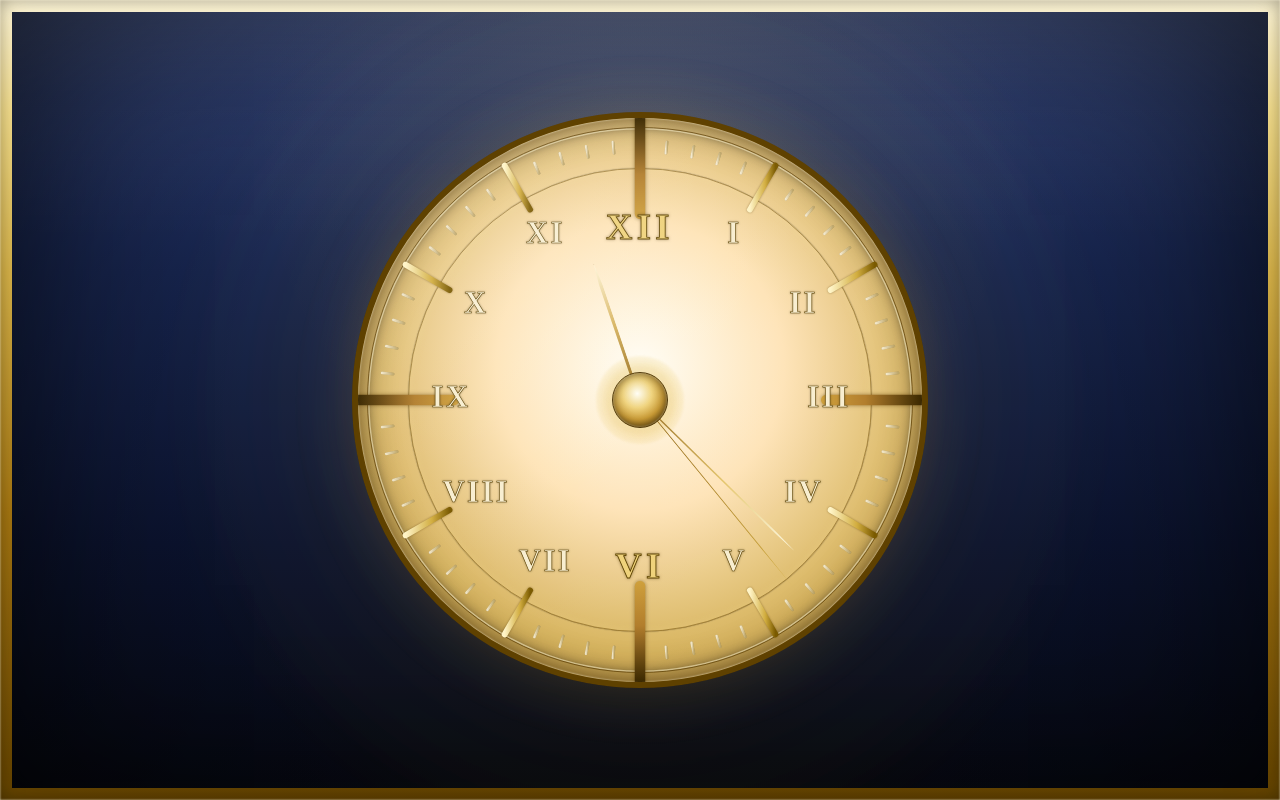
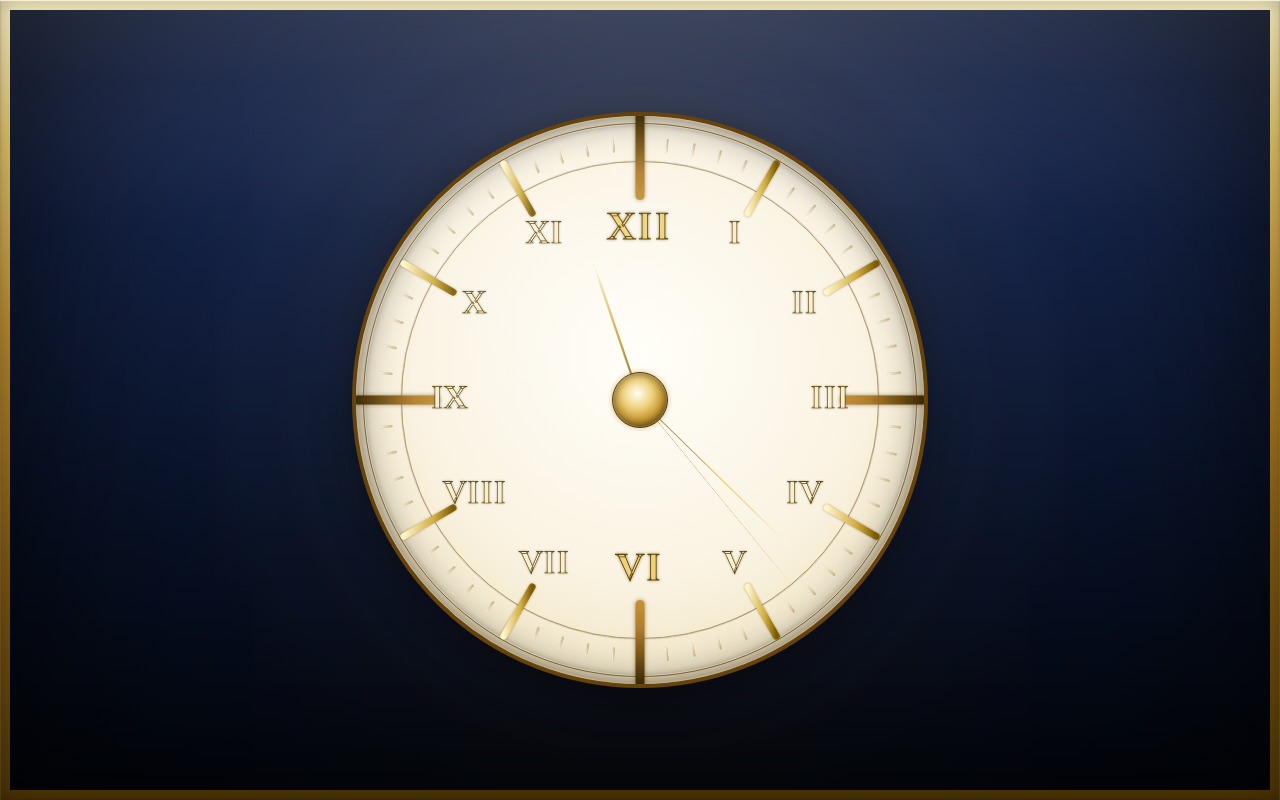
Before and after one commit to mcckyle/the-clock, a React (Vite) app: page / in a window 1280 px wide. Built offline with nearby package versions, Linux system fonts and the light colour scheme.

Commit message:
TickMarks.jsx: Slightly decrease quarter mark length, increase hour mark length.

```diff
--- a/index.html
+++ b/index.html
@@ -9,7 +9,7 @@
     <link rel="preconnect" href="https://fonts.googleapis.com">
     <link rel="preconnect" href="https://fonts.gstatic.com" crossorigin>
     <link
-      href="https://fonts.googleapis.com/css2?family=Cinzel+Decorative:wght@700&family=Playfair+Display:wght@500;600;700&display=swap"
+      href="https://fonts.googleapis.com/css2?family=Cinzel:wght@500;600;700&family=Playfair+Display:wght@500;600;700&display=swap"
       rel="stylesheet"
     >
 
@@ -18,6 +18,9 @@
       content="Horologium Regale — a classical historically inspired analog clock rendered in React."
     />
     <meta name="theme-color" content="#d4b534">
+
+    <!-- Prevent White Flash Before CSS Loads. -->
+    <style>html { background: #0b1016; color-scheme: dark; } body { margin: 0; }</style>
   </head>
   <body>
     <div id="root"></div>
--- a/src/App.css
+++ b/src/App.css
@@ -13,17 +13,17 @@
   isolation: isolate;
 
   background: radial-gradient(
-    circle at 50% 18%,
-    rgba(255, 231, 160, 0.10) 0%,
-    rgba(214, 170, 54, 0.05) 20%,
-    transparent 42%
+    circle at 50% 16%,
+    rgba(243, 211, 114, 0.08) 0%,
+    rgba(176, 126, 18, 0.04) 24%,
+    transparent 44%
   ),
   linear-gradient(
     180deg,
-    #2c3f78 0%,
-    #182650 34%,
-    #0c1430 68%,
-    #060811 100%
+    #233566 0%,
+    #142246 32%,
+    #081126 68%,
+    #03050c 100%
   );
   box-shadow: inset 0 0 180px rgba(0, 0, 0, 0.52),
               inset 0 0 30px rgba(255, 226, 150, 0.04);
@@ -37,16 +37,16 @@
   inset: 0;
   z-index: 20; /* Required for frame to properly render. */
 
-  padding: 12px;
+  padding: 10px;
   pointer-events: none;
 
   background: linear-gradient(
     180deg,
-    #fff8df 0%,
-    #f4de8f 14%,
-    #d6b24b 34%,
-    #a37412 64%,
-    #5e3e00 100%
+    #f6ebbf 0%,
+    #d8bc63 18%,
+    #b18328 42%,
+    #7a5612 70%,
+    #4a3204 100%
   );
 
   mask:
@@ -54,9 +54,9 @@
     linear-gradient(#000 0 0);
   mask-composite: exclude;
   box-shadow:
-    inset 0 0 2px rgba(255, 248, 220, 0.95),
-    inset 0 0 18px rgba(0, 0, 0, 0.38),
-    inset 0 0 42px rgba(255, 215, 0, 0.08);
+    inset 0 1px 1px rgba(255, 250, 225, 0.9),
+    inset 0 -1px 2px rgba(60, 35, 0, 0.55),
+    inset 0 0 24px rgba(0, 0, 0, 0.28);
 }
 
 /* App Controlled Edge Vignette Styles. */
@@ -84,9 +84,9 @@
 
   background: radial-gradient(
     circle,
-    rgba(255, 222, 120, 0.11) 0%,
-    rgba(255, 205, 92, 0.06) 32%,
-    rgba(255, 215, 0, 0.025) 52%,
+    rgba(255, 226, 132, 0.10) 0%,
+    rgba(229, 179, 57, 0.05) 28%,
+    rgba(191, 132, 22, 0.02) 52%,
     transparent 76%
   );
   filter: blur(6px);
@@ -101,8 +101,8 @@
   pointer-events: none;
   background: linear-gradient(
     180deg,
-    rgba(255, 245, 220, 0.10) 0%,
-    rgba(255, 240, 200, 0.04) 12%,
-    transparent 30%
+    rgba(255, 246, 221, 0.12) 0%,
+    rgba(248, 226, 173, 0.05) 10%,
+    transparent 28%
   );
 }
--- a/src/components/AnalogClock/AnalogClock.module.css
+++ b/src/components/AnalogClock/AnalogClock.module.css
@@ -15,14 +15,14 @@
 .outerHalo
 {
     position: absolute;
-    width: 116vmin;
-    height: 116vmin;
+    width: 102vmin;
+    height: 102vmin;
     border-radius: 50%;
     background: radial-gradient(
         circle,
-        rgba(214, 170, 54, 0.10) 0%,
-        rgba(214, 170, 54, 0.04) 38%,
-        transparent 74%
+        rgba(182, 134, 34, 0.08) 0%,
+        rgba(182, 134, 34, 0.03) 40%,
+        transparent 72%
     );
 
     opacity: 0.7;
@@ -44,37 +44,37 @@
     overflow: hidden;
 
     background: radial-gradient(
-        circle at 50% 44%,
-        #fffdf4 0%,
-        #fee4b7 34%,
-        #d7b35d 68%,
-        #8b6112 100%
+        circle at 50% 42%,
+        #fffef8 0%,
+        #faf3e2 52%,
+        #efe2bf 82%,
+        #d7c29a 100%
     );
-    border: 0.85vmin solid #5f4100;
+    border: 0.55vmin solid #65430a;
 
     box-shadow: inset 0 0 2px rgba(255, 249, 224, 0.95),
                 inset 0 0 12px rgba(92, 58, 0, 0.42),
                 inset 0 0 36px rgba(0, 0, 0, 0.45),
-                0 0 60px rgba(214, 170, 54, 0.18);
+                0 10px 40px rgba(0, 0, 0, 0.38);
 }
 
 /* ==== OUTER GILT BEZEL STYLES. ==== */
 .bezelRing
 {
     position: absolute;
-    inset: 1.1vmin;
+    inset: 0.9vmin;
     border-radius: 50%;
     border: 0.18vmin solid rgba(88, 58, 0, 0.7);
 
-    box-shadow: inset 0 0 0 0.18vmin rgba(255, 244, 202, 0.55),
-                inset 0 0 10px rgba(0, 0, 0, 0.35);
+    box-shadow: inset 0 0 0 0.12vmin rgba(255, 245, 210, 0.45),
+                inset 0 0 6px rgba(0, 0, 0, 0.25);
 }
 
 /* ==== INNER BRONZE RING STYLES. ==== */
 .innerBezel
 {
     position: absolute;
-    inset: 6.2vmin;
+    inset: 5.6vmin;
     border-radius: 50%;
     border: 0.14vmin solid rgba(102, 70, 0, 0.5);
     box-shadow: inset 0 0 8px rgba(255, 234, 170, 0.18),
@@ -95,7 +95,7 @@
     );
 
     mix-blend-mode: soft-light;
-    opacity: 0.65;
+    opacity: 0.28;
     z-index: 3;
     pointer-events: none;
 }
@@ -104,14 +104,14 @@
 .solarCore
 {
     position: absolute;
-    width: 11vmin;
-    height: 11vmin;
+    width: 8vmin;
+    height: 8vmin;
     border-radius: 50%;
 
     background: radial-gradient(
         circle,
-        rgba(255, 243, 196, 0.78) 0%,
-        rgba(232, 190, 72, 0.32) 52%,
+        rgba(255, 243, 196, 0.45) 0%,
+        rgba(221, 176, 65, 0.18) 55%,
         transparent 82%
     );
     filter: blur(1px);
@@ -137,7 +137,7 @@
 
     box-shadow: inset 0 0 10px rgba(0, 0, 0, 0.5),
                 inset 0 0 2px rgba(255, 245, 205, 0.85),
-                0 0 12px rgba(214, 170, 54, 0.22);
+                0 0 4px rgba(0, 0, 0, 0.15);
 
     z-index: 8;
 }
--- a/src/components/ClockHands/ClockHands.module.css
+++ b/src/components/ClockHands/ClockHands.module.css
@@ -15,8 +15,8 @@
     position: absolute;
     top: 50%;
     left: 50%;
-    width: 4.4vmin;
-    height: 4.4vmin;
+    width: 3.4vmin;
+    height: 3.4vmin;
     transform: translate(-50%, -50%);
     border-radius: 50%;
 
@@ -52,7 +52,7 @@
 /* Hour Hand Styles. */
 .hourHand
 {
-    width: 1.8vmin;
+    width: 1.25vmin;
     height: 18vmin;
 
     background: linear-gradient(
@@ -71,7 +71,7 @@
 /* Minute Hand Styles. */
 .minuteHand
 {
-    width: 1.05vmin;
+    width: 0.82vmin;
     height: 27vmin;
 
     background: linear-gradient(
@@ -90,9 +90,10 @@
 /* Second Hand Styles. */
 .secondHand
 {
-    width: 0.34vmin;
+    width: 0.18vmin;
     height: 30vmin;
     border-radius: 999px;
+    opacity: 0.85;
 
     background: linear-gradient(
         to bottom,
--- a/src/components/RomanNumerals/RomanNumerals.module.css
+++ b/src/components/RomanNumerals/RomanNumerals.module.css
@@ -3,13 +3,13 @@
 /* Roman Numerals Styles. */
 .numeral
 {
-    font-family: "Cormorant Garamond", serif;
+    font-family: "Cinzel", serif;
     fill: #f8eed0;
     stroke: #5d4300;
     stroke-width: 0.22px;
     font-weight: 700;
     font-size: 1.36vmin;
-    letter-spacing: 0.08em;
+    letter-spacing: 0.04em;
     text-anchor: middle;
     dominant-baseline: middle;
     filter: drop-shadow(0 0 0.35px rgba(0, 0, 0, 0.32));
@@ -21,7 +21,7 @@
     fill: #efd27a;
     font-size: 1.62vmin;
     stroke-width: 0.3px;
-    letter-spacing: 0.12em;
+    letter-spacing: 0.08em;
 
     filter: drop-shadow(0 0 0.6px rgba(70, 45, 0, 0.5));
 }
--- a/src/components/TickMarks/TickMarks.jsx
+++ b/src/components/TickMarks/TickMarks.jsx
@@ -1,6 +1,6 @@
 //File name: TickMarks.jsx
 //Author: Kyle McColgan
-//Date: 16 March 2026
+//Date: 4 June 2026
 //Description: This file contains the tick marks component for the analog clock React project.
 
 import { useMemo } from "react";
@@ -20,8 +20,8 @@ export default function TickMarks()
       const isQuarter = i % 15 === 0;
       const isHour = i % 5 === 0;
 
-      const radiusInner = isQuarter ? 66 : isHour ? 78 : 88;
-      const radiusOuter = isQuarter ? 104 : isHour ? 96 : 92;
+      const radiusInner = isQuarter ? 72 : isHour ? 76 : 88;
+      const radiusOuter = isQuarter ? 101 : isHour ? 96 : 92;
 
       const x1 = 100 + radiusInner * Math.cos(angle);
       const y1 = 100 + radiusInner * Math.sin(angle);
--- a/src/components/TickMarks/TickMarks.module.css
+++ b/src/components/TickMarks/TickMarks.module.css
@@ -10,15 +10,15 @@
 /* ==== Minute Tick Marks Styles. ==== */
 .tick
 {
-    stroke-width: 0.95;
-    opacity: 0.82;
+    stroke-width: 0.8;
+    opacity: 0.68;
     filter: drop-shadow(0 0 0.2px rgba(0, 0, 0, 0.25));
 }
 
 /* ==== Golden Hour Tick Marks Styles. ==== */
 .hourTick
 {
-    stroke-width: 2.1;
+    stroke-width: 2.4;
     opacity: 1;
     filter: drop-shadow(0 0 0.45px rgba(80, 52, 0, 0.45));
 }
@@ -26,7 +26,7 @@
 /* ==== Quarter Tick Marks Styles. ==== */
 .quarterTick
 {
-    stroke-width: 3.7;
+    stroke-width: 3.2;
     opacity: 1;
     filter: drop-shadow(0 0 0.7px rgba(90, 60, 0, 0.55));
 }
--- a/src/index.css
+++ b/src/index.css
@@ -25,11 +25,11 @@ body
     align-items: center;
     overflow: hidden;
 
-    background: linear-gradient(180deg, #1f2d5a 0%, #0b1024 55%, #03040a 100%);
+    background: linear-gradient(180deg, #1b2b56 0%, #0a142d 52%, #02040a 100%);
     color: #f7edd2;
 
     line-height: 1.5;
-    letter-spacing: 0.025em;
+    letter-spacing: 0.018em;
     text-rendering: optimizeLegibility;
 }
 ::selection { background-color: #d6b24b; color: #120d02; }
```
Also changed, not shown: 1 other file (tests, documents, lock files or other folders).
